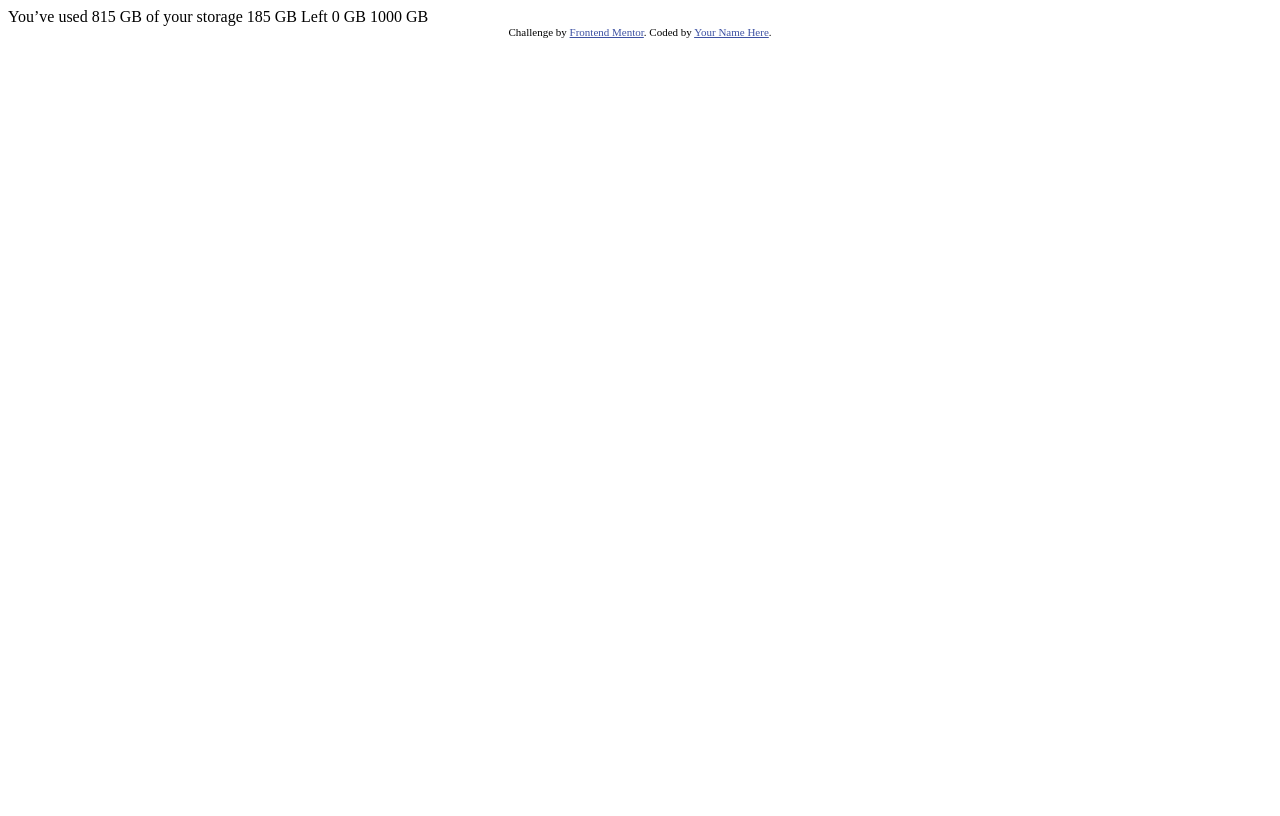
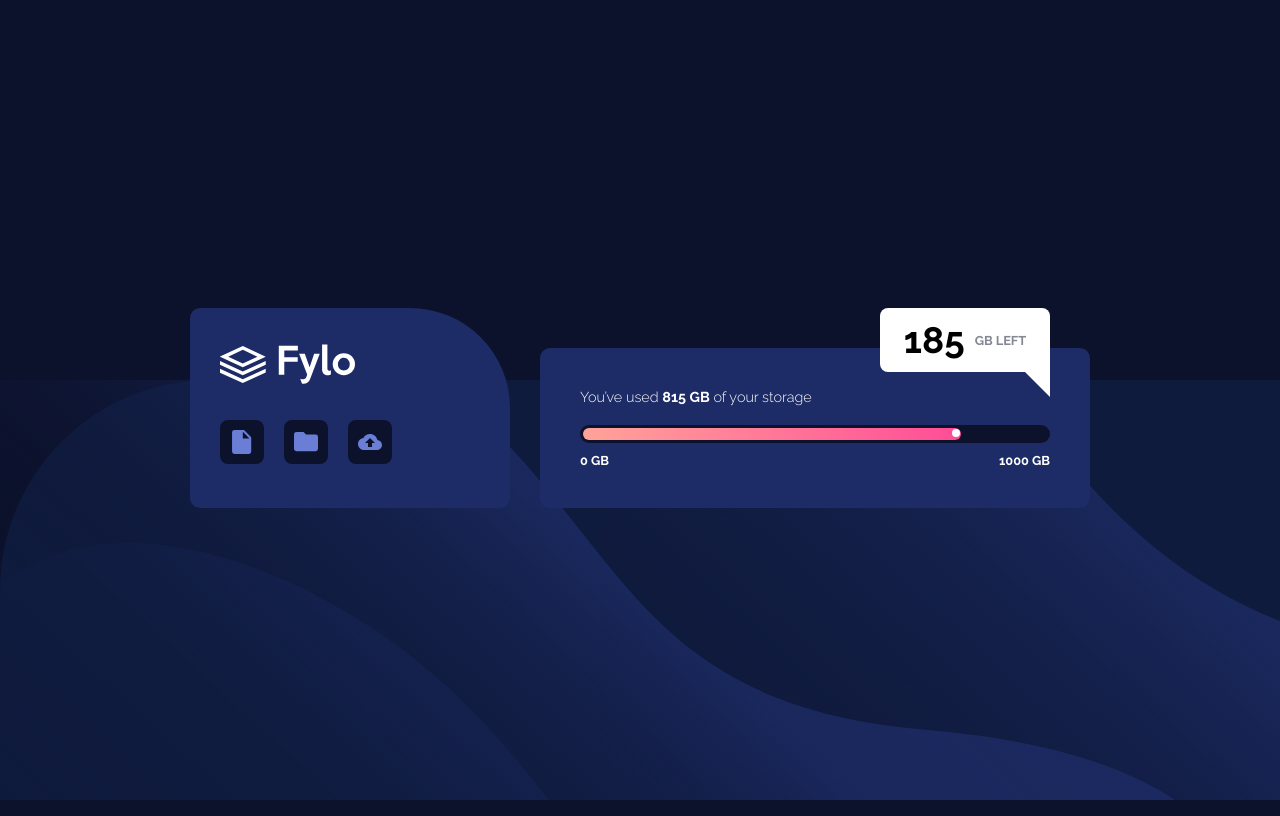
Before and after one commit to edgar8acas/fylo-data-storage-component, a plain HTML site: page index.html in a window 1280 px wide. Drawn offline with Linux system fonts and the light colour scheme.

Commit message:
solution

```diff
--- a/index.html
+++ b/index.html
@@ -3,29 +3,56 @@
 <head>
   <meta charset="UTF-8">
   <meta name="viewport" content="width=device-width, initial-scale=1.0"> <!-- displays site properly based on user's device -->
-
+  <link rel="stylesheet" href="styles/main.css">
   <link rel="icon" type="image/png" sizes="32x32" href="./images/favicon-32x32.png">
-
+  <link href="https://fonts.googleapis.com/css2?family=Raleway:wght@100;200;300;700;800&display=swap" rel="stylesheet">
   <title>Frontend Mentor | Fylo data storage component</title>
 
-  <!-- Feel free to remove these styles or customise in your own stylesheet 👍 -->
-  <style>
-    .attribution { font-size: 11px; text-align: center; }
-    .attribution a { color: hsl(228, 45%, 44%); }
-  </style>
 </head>
 <body>
+  <div class="centered-boxes">
+    <div class="upload-box">
+      <img src="images/logo.svg" alt="Fylo logo">
+      <div class="upload-icons">
+        <div class="icon">
+          <img src="images/icon-document.svg" alt="Icon document">
+        </div>
+        <div class="icon">
+          <img src="images/icon-folder.svg" alt="Icon folder">
+        </div>
+        <div class="icon">
+          <img src="images/icon-upload.svg" alt="Icon upload">
+        </div>
+      </div>
+    </div>
 
-  You’ve used 815 GB of your storage
+    <div class="info-box">
+      <div class="left-space">
+        <span class="number">185</span>
+        <span class="unit">GB Left</span>
+        <div class="triangle"></div>
+      </div>
+      <div class="used-space">
+        You’ve used <span>815 GB</span> of your storage
+        <div class="space-bar">
+          <div class="bar">
+            <div class="fill">
+            </div>
+          </div>
+          <div class="legends">
+            <span>0 GB</span>
+            <span>1000 GB</span>
+          </div>
+        </div>
+      </div>
+    </div>
 
-  185 GB Left
+  </div>
 
-  0 GB
-  1000 GB
-
-  <div class="attribution">
+  <img src="images/bg-desktop.svg" alt="" class="bg-dunes">
+  <!--<div class="attribution">
     Challenge by <a href="https://www.frontendmentor.io?ref=challenge" target="_blank">Frontend Mentor</a>.
-    Coded by <a href="#">Your Name Here</a>.
+    Coded by <a href="#">Your Name Here</a>.-->
   </div>
 </body>
 </html>
--- /dev/null
+++ b/styles/main.css
@@ -0,0 +1,206 @@
+body {
+  background-color: hsl(229, 57%, 11%);
+  font-family: 'Raleway', sans-serif;
+}
+
+.bg-dunes {
+  position: fixed;
+  bottom: 0px;
+  left: 0px;
+  z-index: 0;
+}
+
+.centered-boxes {
+  position: relative;
+  align-items: center;
+  justify-content: center;
+  display: flex;
+  height: 100vh;
+  z-index: 1;
+}
+
+.centered-boxes > * {
+  min-height: 200px;
+}
+
+.upload-box {
+  width: 320px;
+  border-radius: 10px 100px 10px 10px;
+  background-color: hsl(228, 56%, 26%);
+}
+
+.upload-box > * {
+  margin-left: 30px;
+}
+.upload-box > img {
+  padding-top: 36px;
+  padding-bottom: 18px;
+  display: block;
+}
+.upload-icons {
+  display: flex;
+  padding-bottom: 36px;
+  padding-top: 18px;
+}
+.upload-icons > * {
+  background-color: hsl(229, 57%, 11%);
+  margin-right: 20px;
+}
+
+.icon {
+  width: 44px;
+  height: 44px;
+  box-sizing: border-box;
+  border-radius: 8px;
+  display: flex;
+  justify-content: center;
+  align-items: center;
+}
+
+.icon > img {
+  position: relative;
+  text-align: center;
+}
+
+.info-box {
+  position: relative;
+  width: 550px;
+  margin-left: 30px;
+}
+
+.left-space {
+  width: 150px;
+  background-color: white;
+  display: flex;
+  justify-content: center;
+  align-items: center;
+  border-radius: 8px;
+  padding: 10px;
+  font-weight: 700;
+  position: absolute;
+  top: 0;
+  right: 40px;
+  z-index: 1;
+}
+
+.left-space .triangle {
+  width: 0;
+  height: 0;
+  border-top: 25px solid transparent;
+  border-bottom: 25px solid transparent;
+  border-right: 25px solid white;
+  position: absolute;
+  right: 0;
+  bottom: -25px;
+}
+
+.left-space span.number  {
+  color: black;
+  font-size: 2.3rem;
+}
+
+.left-space span.unit {
+  color: hsl(229, 7%, 55%);
+  font-size: 0.8rem;
+  text-transform: uppercase;
+  margin-left: 10px;
+}
+
+.used-space {
+  padding: 40px;
+  font-size: 0.9rem;
+  border-radius: 10px;
+  color: white;
+  position: absolute;
+  bottom: 0;
+  width: 100%;
+  box-sizing: border-box;
+  background-color: hsl(228, 56%, 26%);
+}
+
+.used-space span {
+  font-weight: bolder;
+}
+
+.space-bar {
+  margin-top: 20px;
+}
+
+.space-bar .bar {
+  height: 12px;
+  background: hsl(229, 57%, 11%);
+  padding: 3px;
+  border-radius: 12px;
+}
+
+.bar .fill {
+  background: linear-gradient(to right, hsl(6, 100%, 80%), hsl(335, 100%, 65%));
+  height: 100%;
+  width: 81.5%;
+  border-radius: 12px;
+  padding: 1px;
+  box-sizing: border-box;
+  position: relative;
+}
+
+.fill:after {
+  content: "";
+  width: 8px;
+  height: 8px;
+  background-color: white;
+  position: absolute;
+  right: 1px;
+  border-radius: 12px;
+}
+
+.legends {
+  margin-top: 10px;
+  display: flex;
+  justify-content: space-between;
+  font-size: 0.8rem;
+}
+
+@media (max-width: 375px) {
+  body {
+    background-image: url('../images/bg-mobile.svg');
+    background-repeat: no-repeat;
+    background-size: cover;
+  }
+
+  .bg-dunes {
+    display: none;
+  }
+
+  .centered-boxes {
+    flex-direction: column;
+  }
+
+  .centered-boxes > * {
+    min-height: unset;
+  }
+
+  .info-box {
+    width: 320px;
+    min-height: 170px;
+    margin-left: 0;
+    margin-top: 20px;
+  }
+
+  .left-space {
+    bottom: -32px;
+    top: initial;
+    right: initial;
+    left: 25%;
+  }
+
+  .used-space {
+    text-align: center;
+    bottom: unset;
+    font-size: 0.8rem;
+    min-height: 170px;
+  }
+
+  .left-space .triangle {
+    display: none;
+  }
+}
```
